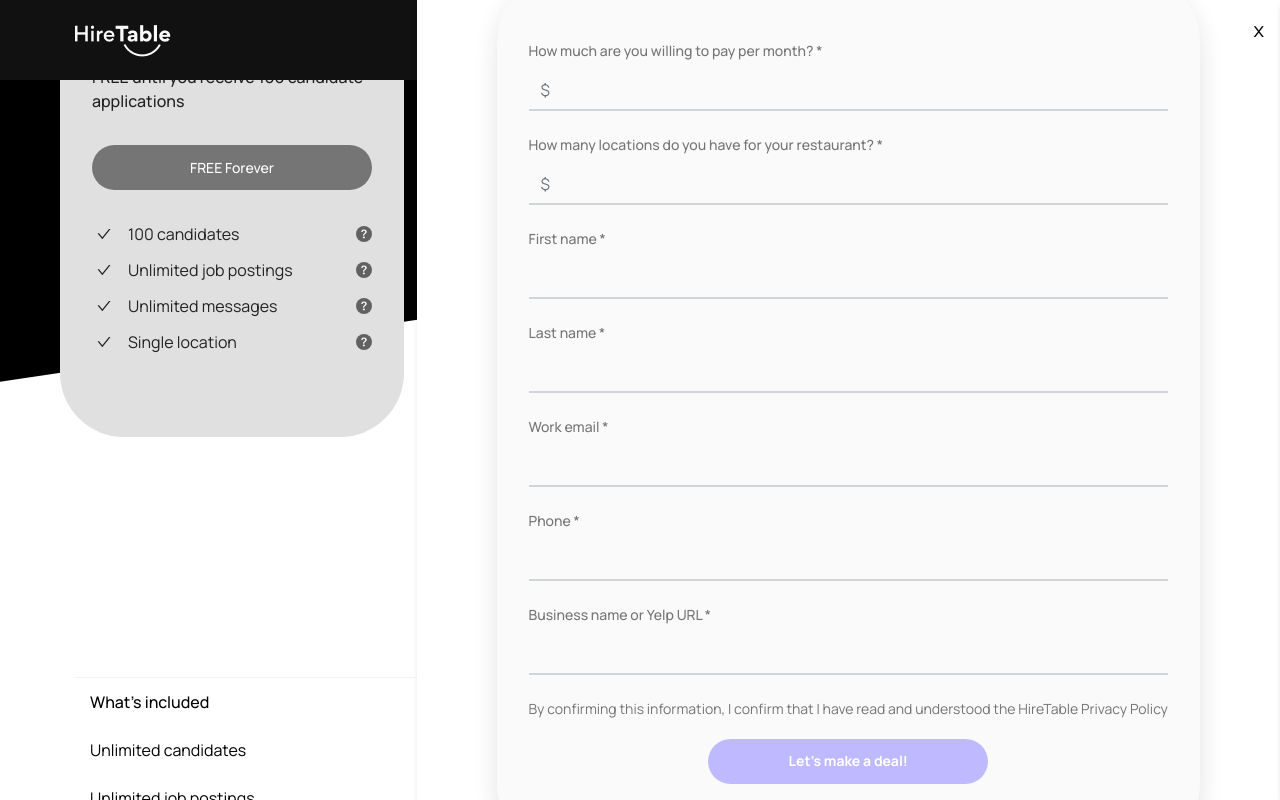
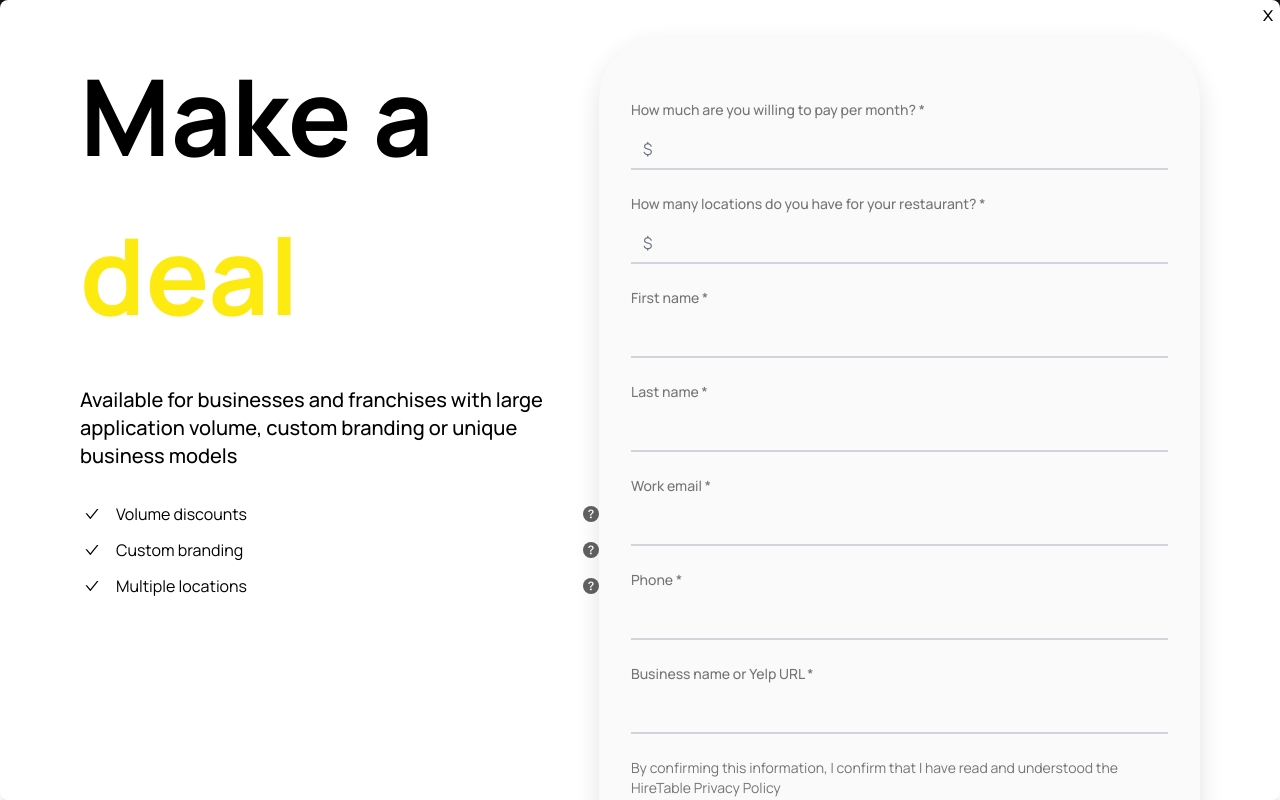
Before and after one commit to phuoctrung96/hiretable-landing-web, a Next.js app: page /pricing in a window 1280 px wide. Both pictures are taken after a click on the element "Or, let's make a deal". Shown: the part 555-1355 px from the top of the page. Built offline with nearby package versions, Linux system fonts and the light colour scheme.

Commit message:
Fix modal

```diff
--- /dev/null
+++ b/pages/customize.tsx
@@ -0,0 +1,72 @@
+import React from 'react';
+import { NextPage } from 'next';
+import Footer from '@/components/Footer';
+import Header from '@/components/Header';
+import DealForm from '@/components/DealForm';
+import { AiOutlineCheck } from 'react-icons/ai';
+
+import Image from 'next/image';
+const customize: NextPage = () => {
+  return (
+    <div>
+      <Header />
+      <div className="flex sm:flex-row flex-col items-start justify-evenly px-4 sm:px-20 py-16">
+        <div className="flex flex-col justify-start sm:w-[618px] mb-8">
+          <p className=" font-bold sm:text-[106px] text-[40px] flex-grow-0 text-center sm:text-left">
+            Customize
+          </p>
+          <p className="font-medium text-xl my-8">
+            Available for businesses and franchises with large application
+            volume, custom branding or unique business models
+          </p>
+          <div className="flex justify-between items-center mb-3">
+            <div className="flex items-center">
+              <span className="p-1 mr-3">
+                <AiOutlineCheck size={16} />
+              </span>
+              <p>Volume discounts</p>
+            </div>
+            <Image
+              src="/questionCircle.svg"
+              alt="questionCircle"
+              width={16}
+              height={16}
+            />
+          </div>
+          <div className="flex justify-between items-center mb-3">
+            <div className="flex items-center">
+              <span className="p-1 mr-3">
+                <AiOutlineCheck size={16} />
+              </span>
+              <p>Custom branding</p>
+            </div>
+            <Image
+              src="/questionCircle.svg"
+              alt="questionCircle"
+              width={16}
+              height={16}
+            />
+          </div>
+          <div className="flex justify-between items-center mb-3">
+            <div className="flex items-center">
+              <span className="p-1 mr-3">
+                <AiOutlineCheck size={16} />
+              </span>
+              <p>Multiple locations</p>
+            </div>
+            <Image
+              src="/questionCircle.svg"
+              alt="questionCircle"
+              width={16}
+              height={16}
+            />
+          </div>
+        </div>
+        <DealForm />
+      </div>
+      <Footer isCircle={false} />
+    </div>
+  );
+};
+
+export default customize;
--- a/src/components/DealPopUp/index.tsx
+++ b/src/components/DealPopUp/index.tsx
@@ -1,5 +1,7 @@
+import Image from 'next/image';
 import React from 'react';
 import DealForm from '../DealForm';
+import { AiOutlineCheck } from 'react-icons/ai';
 
 interface DealPopUpProps {
   isOpen: boolean;
@@ -8,25 +10,83 @@ interface DealPopUpProps {
 
 const DealPopUp: React.FC<DealPopUpProps> = ({ isOpen, setIsOpen }) => {
   return (
-    <div className="z-50">
-      {!isOpen ? null : (
+    <>
+      {isOpen ? (
+        <div className="flex justify-center items-center  fixed inset-0 z-50 outline-none focus:outline-none">
+          <div className="relative h-full w-full">
+            <div className="border-0 rounded-lg shadow-lg relative flex flex-col h-full  w-full bg-white outline-none focus:outline-none">
+              <div className="flex items-end justify-end rounded-t ">
                 <button
-          onClick={() => setIsOpen(!isOpen)}
-          className="text-xl text-black fixed top-4 right-4 z-10"
+                  className="bg-transparent border-0 text-black float-right"
+                  onClick={() => setIsOpen(false)}
                 >
+                  <span className="text-black opacity-7 h-6 w-6 text-xl block  py-0 rounded-full">
                     x
+                  </span>
                 </button>
-      )}
-      <div
-        className={`top-0 right-0 fixed flex items-center justify-center bg-white h-full p-10 shadow-md ${
-          isOpen ? 'translate-x-0' : 'translate-x-full'
-        } ease-in-out duration-300`}
-      >
-        <div className="flex flex-col sm:flex-row gap-16 mb-10 mt-16 p-10  items-center justify-evenly ">
+              </div>
+              <div className="relative flex-auto">
+                <div className="flex sm:flex-row h-full flex-col items-start justify-evenly px-4 sm:px-20 py-3">
+                  <div className="flex flex-col justify-start sm:w-[618px] mb-8">
+                    <p className=" font-bold sm:text-[106px] text-[40px] flex-grow-0 text-center sm:text-left">
+                      Make a <span className="text-[#FCEA10]">deal</span>
+                    </p>
+                    <p className="font-medium text-xl my-8">
+                      Available for businesses and franchises with large
+                      application volume, custom branding or unique business
+                      models
+                    </p>
+                    <div className="flex justify-between items-center mb-3">
+                      <div className="flex items-center">
+                        <span className="p-1 mr-3">
+                          <AiOutlineCheck size={16} />
+                        </span>
+                        <p>Volume discounts</p>
+                      </div>
+                      <Image
+                        src="/questionCircle.svg"
+                        alt="questionCircle"
+                        width={16}
+                        height={16}
+                      />
+                    </div>
+                    <div className="flex justify-between items-center mb-3">
+                      <div className="flex items-center">
+                        <span className="p-1 mr-3">
+                          <AiOutlineCheck size={16} />
+                        </span>
+                        <p>Custom branding</p>
+                      </div>
+                      <Image
+                        src="/questionCircle.svg"
+                        alt="questionCircle"
+                        width={16}
+                        height={16}
+                      />
+                    </div>
+                    <div className="flex justify-between items-center mb-3">
+                      <div className="flex items-center">
+                        <span className="p-1 mr-3">
+                          <AiOutlineCheck size={16} />
+                        </span>
+                        <p>Multiple locations</p>
+                      </div>
+                      <Image
+                        src="/questionCircle.svg"
+                        alt="questionCircle"
+                        width={16}
+                        height={16}
+                      />
+                    </div>
+                  </div>
                   <DealForm />
                 </div>
               </div>
             </div>
+          </div>
+        </div>
+      ) : null}
+    </>
   );
 };
 
--- a/src/components/PricingPlanCard/index.tsx
+++ b/src/components/PricingPlanCard/index.tsx
@@ -56,11 +56,11 @@ const PricingPlanCard: React.FC<{ data: any }> = ({ data }) => {
         </p>
       </div>
       <div className="w-full my-8">
-        <button
+        <Link href={`${data.type===3 && "/customize"}`}
           className={`${bgBtn} w-full font-medium text-sm flex justify-center items-center rounded-[32px]  h-[45px] ${textBtnColor} `}
         >
           {data.titleBtn}
-        </button>
+        </Link>
       </div>
       <div className="w-full">
         {data.includes.map((item: any, index: number) => (
```
Lines whose indentation alone changed are shown as unchanged.
